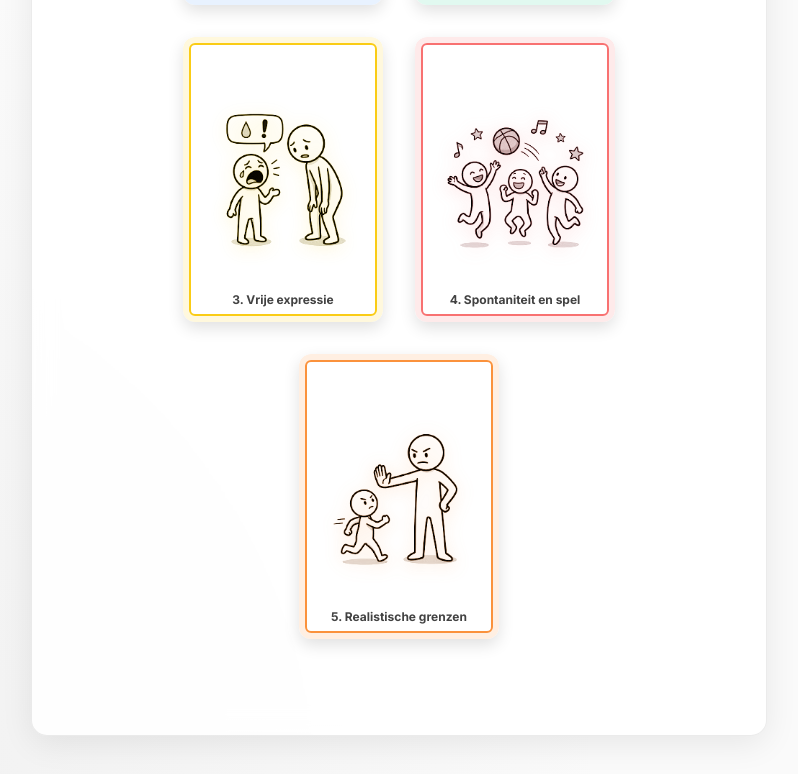
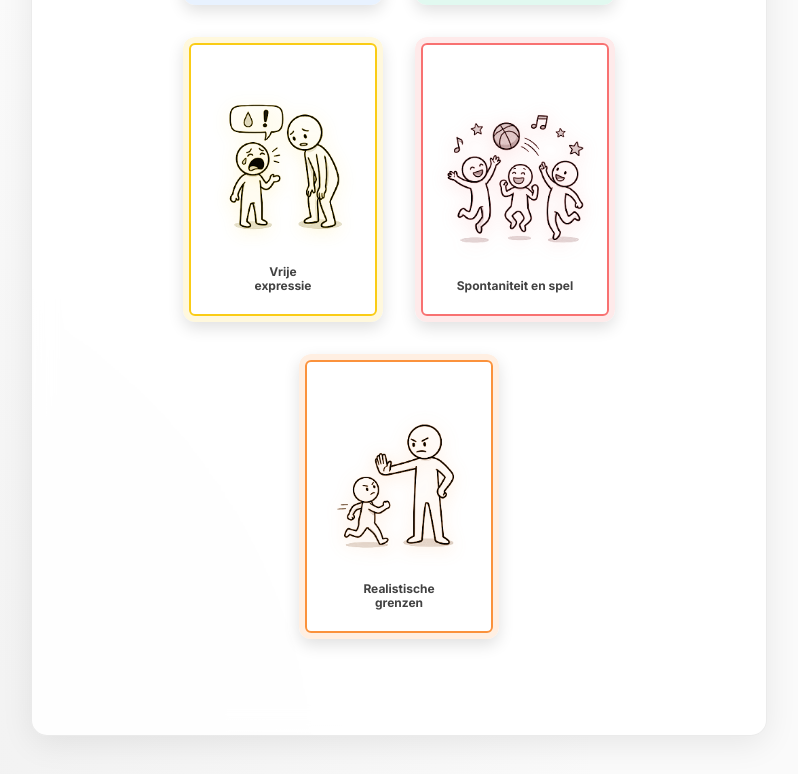
Before and after one commit to radder1972/STA, a React (Vite) app: page / in a window 1280 px wide. Both pictures are taken after a click on the button "Bekijk alle theoriekaarten". Shown: the part 889-1663 px from the top of the page, without its empty margins (241-1039 px from the left). Built offline with nearby package versions, Linux system fonts and the light colour scheme.

Commit message:
Remove numbers from basisbehoeften cards and increase bottom padding

```diff
--- a/src/components/KaartenOverzicht.jsx
+++ b/src/components/KaartenOverzicht.jsx
@@ -97,11 +97,11 @@ export default function KaartenOverzicht({ onBack }) {
   const [selectedCategory, setSelectedCategory] = useState(null);
 
   const schemaCards = [
-    { src: imgB1, title: '1. Veilige hechting', description: basisbehoeftenText['1. Veilige hechting'], color: '#60a5fa' }, // Domein 1 -> Blauw
-    { src: imgB2, title: '2. Autonomie', description: basisbehoeftenText['2. Autonomie'], color: '#34d399' }, // Domein 2 -> Groen
-    { src: imgB3, title: '3. Vrije expressie', description: basisbehoeftenText['3. Vrije expressie'], color: '#facc15' }, // Domein 4 -> Geel
-    { src: imgB4, title: '4. Spontaniteit en spel', description: basisbehoeftenText['4. Spontaniteit en spel'], color: '#f87171' }, // Domein 5 -> Rood
-    { src: imgB5, title: '5. Realistische grenzen', description: basisbehoeftenText['5. Realistische grenzen'], color: '#fb923c' }, // Domein 3 -> Oranje
+    { src: imgB1, title: 'Veilige hechting', description: basisbehoeftenText['1. Veilige hechting'], color: '#60a5fa' }, // Domein 1 -> Blauw
+    { src: imgB2, title: 'Autonomie', description: basisbehoeftenText['2. Autonomie'], color: '#34d399' }, // Domein 2 -> Groen
+    { src: imgB3, title: 'Vrije expressie', description: basisbehoeftenText['3. Vrije expressie'], color: '#facc15' }, // Domein 4 -> Geel
+    { src: imgB4, title: 'Spontaniteit en spel', description: basisbehoeftenText['4. Spontaniteit en spel'], color: '#f87171' }, // Domein 5 -> Rood
+    { src: imgB5, title: 'Realistische grenzen', description: basisbehoeftenText['5. Realistische grenzen'], color: '#fb923c' }, // Domein 3 -> Oranje
   ]
 
   const modiCards = [
--- a/src/components/SchemaCard.jsx
+++ b/src/components/SchemaCard.jsx
@@ -56,7 +56,7 @@ const SchemaCard = ({
             <img src={src} alt={title} style={{ width: '100%', height: '100%', objectFit: 'contain', ...imageStyle }} />
           </div>
           {title && (
-            <div style={{ textAlign: 'center', fontSize: '0.75rem', fontWeight: 'bold', margin: '8px 0 2px 0', lineHeight: '1.2' }}>
+            <div style={{ textAlign: 'center', fontSize: '0.75rem', fontWeight: 'bold', margin: '4px 0 16px 0', lineHeight: '1.2' }}>
               {formatCardTitle(title)}
             </div>
           )}
```
